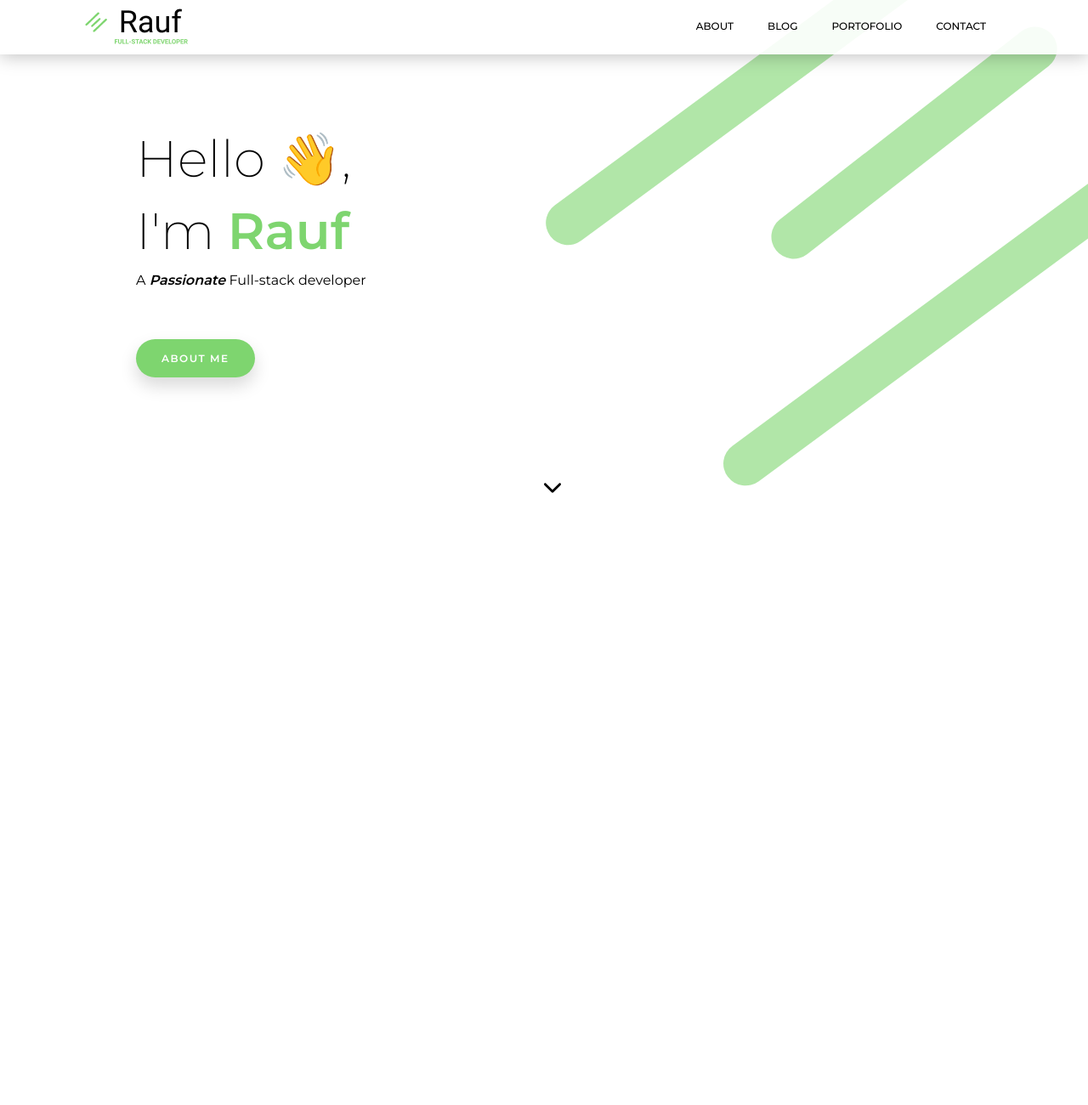
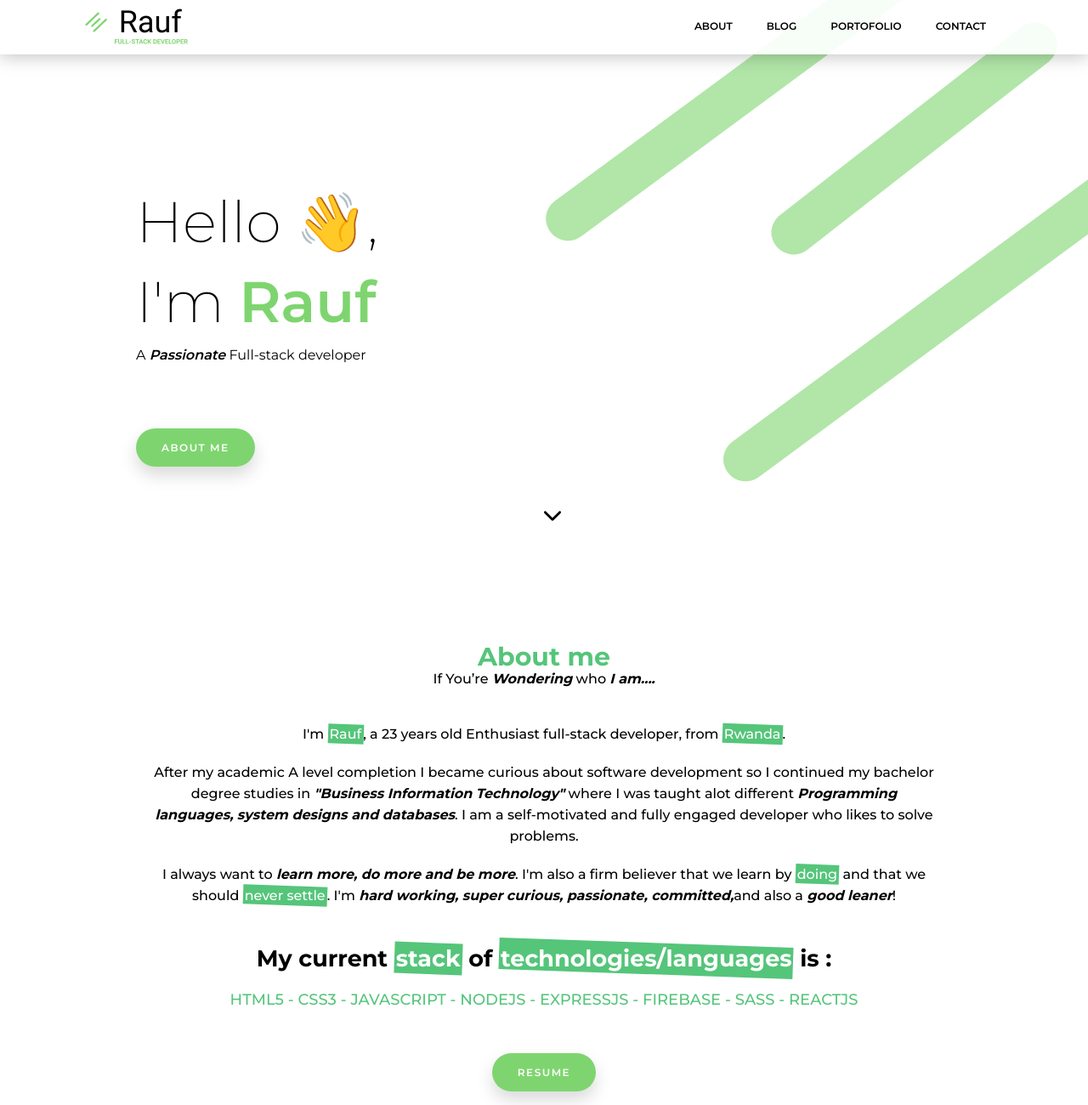
Before and after one commit to nraufu/portofolio, a plain HTML site: page UI/index.html in a window 1280 px wide. Shown: the top 1300 px of the page at 85% size. Before the commit the page ends 800 px from the top, so only its background shows below. Drawn offline with Linux system fonts and the light colour scheme.

Commit message:
ft(about-page): added a page about me :sparkles: - add about me section - add animation to the navbar - add a smooth scrolling effect [finishes #11]

```diff
--- a/UI/css/style.css
+++ b/UI/css/style.css
@@ -8,13 +8,14 @@
 
 html {
     font-size: 62.5%;
+    scroll-behavior: smooth;
 }
 
 body {
     box-sizing: border-box;
     font-family: "Montserrat", sans-serif;
     font-size: 1.6rem;
-    overflow: hidden;
+    overflow-x: hidden;
 }
 
 .navigation {
@@ -75,12 +76,29 @@ body {
 .navigation__item {
     float: left;
     padding: 1.5rem 2rem;
+    opacity: 0;
+}
+
+.navigation__item:nth-of-type(1) {
+    animation: moveFromBottom .5s .5s forwards;
+}
+
+.navigation__item:nth-of-type(2) {
+    animation: moveFromBottom .5s .75s forwards;
+}
+
+.navigation__item:nth-of-type(3) {
+    animation: moveFromBottom .5s 1s forwards;
+}
+
+.navigation__item:nth-of-type(4) {
+    animation: moveFromBottom .5s 1.25s forwards;
 }
 
 .navigation__link:link,
 .navigation__link:visited {
     display: inline-block;
-    font-weight: 500;
+    font-weight: 600;
     font-size: 1.2rem;
     color: #000;
     text-decoration: none;
@@ -168,18 +186,17 @@ body {
 }
 
 .introduction {
-    padding: 15rem 0;
     position: relative;
+    padding: 22rem 0 6rem 0;
 }
 
 .introduction__details {
-    font-size: 2.5rem;
+    font-size: 4.5rem;
 }
 
 .introduction__details h1 {
     font-weight: 200;
     margin-bottom: 1.2rem;
-    font-size: 6rem;
 }
 
 .introduction__details .name {
@@ -192,7 +209,7 @@ body {
     font-size: 1.6rem;
 }
 
-.introduction__details .character span {
+.character span {
     font-weight: 600;
     font-style: italic;
 }
@@ -245,7 +262,7 @@ body {
 
 .scroll-down {
     position: absolute;
-    top: 95%;
+    top: 98%;
     left: 50%;
 }
 
@@ -253,7 +270,98 @@ body {
     display: block;
     width: 2rem;
     height: 2rem;
-    color: #7ED56F;
+}
+
+.about {
+    position: relative;
+    padding: 14rem 0;
+    text-align: center;
+}
+
+.section__desc {
+    margin-bottom: 4rem;
+}
+
+.heading__primary {
+    color: #55c57a;
+    font-size: 3rem;
+    padding: .5rem;
+    margin-bottom: -3rem;
+}
+
+.bold {
+    font-weight: 700;
+    font-style: italic;
+}
+
+.about p {
+    margin: 2rem;
+    line-height: 2.5rem;
+    font-weight: 500;
+}
+
+.highlight {
+    display: inline;
+    color: #fff;
+    padding: .2rem;
+    position: relative;
+}
+
+.highlight:after {
+    content: "";
+    position: absolute;
+    z-index: -1;
+    top: 0;
+    left: 0;
+    height: 100%;
+    width: 100%;
+    background-color: #55c57a;
+    transform: rotate(2deg);
+}
+
+.heading__secondary {
+    padding-top: 2.5rem;
+}
+
+.stacks {
+    font-size: 1.8rem;
+    font-weight: bold;
+    margin-bottom: 5rem;
+}
+
+.stacks p {
+    text-transform: uppercase;
+    color: #55c57a;
+}
+
+@keyframes moveFromBottom {
+    0% {
+        transform: translateY(5px);
+    }
+
+    80% {
+        transform: translateY(-10px);
+        opacity: 1;
+    }
+
+    100% {
+        transform: translateY(0);
+        opacity: 1;
+    }
+}
+
+@media (max-width: 900px) {
+    html {
+        font-size: 50%;
+    }
+
+    body {
+        overflow-x: hidden;
+    }
+
+    .introduction__img {
+        display: none;
+    }
 }
 
 @media (max-width: 768px) {
@@ -294,3 +402,13 @@ body {
         width: 100%;
     }
 }
+
+@media (max-width: 1200px) {
+    html {
+        font-size: 56.25%;
+    }
+
+    .introduction__img {
+        display: none;
+    }
+}
--- a/UI/index.html
+++ b/UI/index.html
@@ -2,16 +2,16 @@
 <html lang="en">
 
 <head>
-    <meta charset="UTF-8">
-    <meta name="viewport" content="width=device-width, initial-scale=1.0">
+    <meta charset="UTF-8" />
+    <meta name="viewport" content="width=device-width, initial-scale=1.0" />
     <title>Rauf | Full-stack developer</title>
-    <link rel="stylesheet" href="./css/style.css">
-    <link rel="shortcut icon" href="./assets/images/Logo.png">
+    <link rel="stylesheet" href="./css/style.css" />
+    <link rel="shortcut icon" href="./assets/images/Logo.png" />
 </head>
 
 <body>
     <div class="navigation">
-        <a href="#home" class="navigation__logo"><img src="./assets/images/Logo.png" alt="logo"></a>
+        <a href="#intro" class="navigation__logo"><img src="./assets/images/Logo.png" alt="logo" /></a>
         <input type="checkbox" class="navigation__checkbox" id="navi-toggle" />
 
         <label for="navi-toggle" class="navigation__button">
@@ -22,24 +22,76 @@
 
         <div class="navigation__nav">
             <ul class="navigation__list">
-                <li class="navigation__item"><a href="#About" class="navigation__link">About</a></li>
-                <li class="navigation__item"><a href="#Blog" class="navigation__link">Blog</a></li>
-                <li class="navigation__item"><a href="#Portofolio" class="navigation__link">Portofolio</a></li>
-                <li class="navigation__item"><a href="#Contact" class="navigation__link">Contact</a></li>
+                <li class="navigation__item">
+                    <a href="#About" class="navigation__link">About</a>
+                </li>
+                <li class="navigation__item">
+                    <a href="#Blog" class="navigation__link">Blog</a>
+                </li>
+                <li class="navigation__item">
+                    <a href="#Portofolio" class="navigation__link">Portofolio</a>
+                </li>
+                <li class="navigation__item">
+                    <a href="#Contact" class="navigation__link">Contact</a>
+                </li>
             </ul>
         </div>
     </div>
     <div class="container">
-        <section class="introduction">
+        <section class="introduction" id="intro">
             <div class="introduction__details">
                 <h1>Hello <span>👋</span>,</h1>
                 <h1>I'm <span class="name">Rauf</span></h1>
                 <p class="character">A <span>Passionate</span> Full-stack developer</p>
                 <a href="#About" class="btn btn--green">About me</a>
             </div>
-            <div class="introduction__img"><img src="./assets/images/logo-big.svg" alt="logo-big"></div>
-            <div class="scroll-down"><a href="#About"><img src="./assets/images/arrow-down-sign-to-navigate.svg"
-                        alt="scroll-down-button"></a></div>
+            <div class="introduction__img">
+                <img src="./assets/images/logo-big.svg" alt="logo-big" />
+            </div>
+            <div class="scroll-down">
+                <a href="#About"><img src="./assets/images/arrow-down-sign-to-navigate.svg"
+                        alt="scroll-down-button" /></a>
+            </div>
+        </section>
+        <section class="about" id="About">
+            <div class="section__desc">
+                <h1 class="heading__primary">About me</h1>
+                <p>
+                    If You’re <span class="bold">Wondering</span> who
+                    <span class="bold">I am....</span>
+                </p>
+            </div>
+            <p>
+                I'm <span class="highlight">Rauf</span>, a 23 years old Enthusiast
+                full-stack developer, from <span class="highlight">Rwanda</span>.
+            </p>
+            <p>
+                After my academic A level completion I became curious about software
+                development so I continued my bachelor degree studies in
+                <span class="bold">"Business Information Technology" </span> where I was taught alot different <span
+                    class="bold">Programming languages, system designs and databases</span>. I am a
+                self-motivated and fully engaged developer who likes to solve
+                problems.
+            </p>
+
+            <p>
+                I always want to <span class="bold">learn more, do more and be more</span>. I'm also a firm believer
+                that we learn by <span class="highlight">doing</span> and that we should <span class="highlight">never
+                    settle</span>.
+                I'm <span class="bold">hard working, super curious, passionate, committed,</span>and also a <span
+                    class="bold">good leaner</span>!</p>
+            <div class="stacks">
+                <h2 class="heading__secondary">
+                    My current <span class="highlight">stack</span> of
+                    <span class="highlight">technologies/languages</span> is :
+                </h2>
+                <p>
+                    html5 - css3 - javascript - nodejs - expressjs - firebase - sass -
+                    reactjs
+                </p>
+            </div>
+
+            <a href="#Resume" class="btn btn--green">Resume</a>
         </section>
     </div>
 </body>
```
